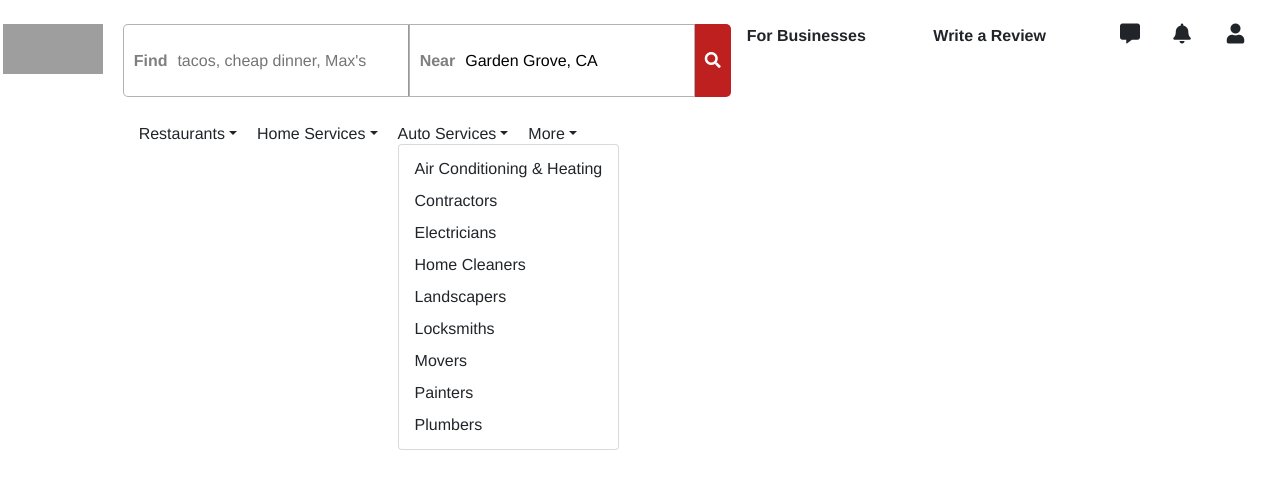
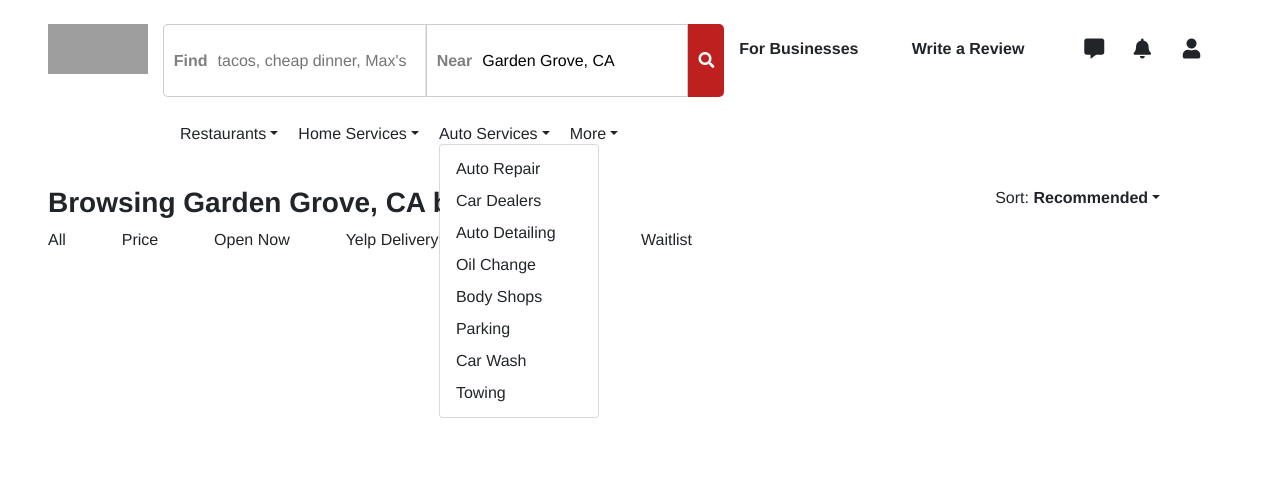
Before and after one commit to phu-trieu/yelp-clone, a React (Create React App) app: page / in a window 1280 px wide. Both pictures are taken after a click on the button "Auto Services". Shown: the top 488 px of the page. Built offline with nearby package versions, Linux system fonts and the light colour scheme; grey boxes are pictures that could not be loaded.

Commit message:
Started development of filters bar

```diff
--- a/src/SearchResults.css
+++ b/src/SearchResults.css
@@ -31,11 +31,11 @@
   grid-template-columns: auto 1fr;
   justify-items: start;
   padding-left: 10px;
-  border: 1px solid rgba(0, 0, 0, 0.3);
+  border: 1px solid rgba(0, 0, 0, 0.2);
 }
 
 .search-results-form>span:first-child {
-  border-right: 1px solid rgba(0, 0, 0, 0.4);
+  border-right: 1px solid rgba(0, 0, 0, 0.1);
   border-radius: 5px 0 0 5px;
 }
 
@@ -69,6 +69,21 @@
   display: grid;
   grid-template-rows: 1fr 1fr;
   grid-template-columns: 3.5fr 3.5fr 1fr 1fr 1fr;
+  align-items: center;
+}
+
+.search-filters-browsing-grid {
+  display: grid;
+  grid-template-rows: 1fr;
+  grid-template-columns: 8fr 2fr;
+}
+
+.search-filters-grid {
+  display: grid;
+  grid-template-rows: 1fr;
+  grid-template-columns: repeat(6, auto);
+  width: 75%;
+  max-width: 700px;
 }
 
 @media screen and (max-width: 750px) {
--- a/src/SearchResults.jsx
+++ b/src/SearchResults.jsx
@@ -1,11 +1,13 @@
 import React from 'react';
 import Header from './search-result-components/Header';
+import SearchFilters from './search-result-components/SearchFilters';
 import './SearchResults.css';
 
 const SearchResults = ({ setView }) => {
   return (
     <div>
       <Header setView={setView} />
+      <SearchFilters />
     </div>
   )
 }
--- a/src/homepage-components/Banner.jsx
+++ b/src/homepage-components/Banner.jsx
@@ -23,7 +23,7 @@
           <div className="banner-info-dropdown dropdown">
             <a className="btn d-flex link-light dropdown-toggle" id="dropdownMenu2" data-bs-toggle="dropdown" aria-expanded="false">
               <span>
-                <img src="./img/user_medium_square.png" alt="" />
+                <img src="./logo192.png" alt="" />
               </span>
             </a>
             <ul className="banner-info-dropdown-menu dropdown-menu" aria-labelledby="dropdownMenu2">
--- a/src/search-result-components/Header.jsx
+++ b/src/search-result-components/Header.jsx
@@ -10,7 +10,7 @@
 
   return (
     <div>
-      <div className="header-grid mt-4">
+      <div className="header-grid my-4 px-5">
         <h1 className="search-results-logo text-start" onClick={handleClick}><a href=""></a></h1>
         <HeaderForm />
         <div className="header-businesses-grid">
@@ -57,15 +57,14 @@
             <div className=" dropdown d-inline-block">
               <a href="#" className="dropdown-toggle text-decoration-none text-dark" role="button" id="dropdownMenuLink2" data-bs-toggle="dropdown" aria-expanded="false">Auto Services</a>
               <ul className="dropdown-menu" aria-labelledby="dropdownMenuLink2">
-                <li><a className="dropdown-item" href="#">Air Conditioning & Heating</a></li>
-                <li><a className="dropdown-item" href="#">Contractors</a></li>
-                <li><a className="dropdown-item" href="#">Electricians</a></li>
-                <li><a className="dropdown-item" href="#">Home Cleaners</a></li>
-                <li><a className="dropdown-item" href="#">Landscapers</a></li>
-                <li><a className="dropdown-item" href="#">Locksmiths</a></li>
-                <li><a className="dropdown-item" href="#">Movers</a></li>
-                <li><a className="dropdown-item" href="#">Painters</a></li>
-                <li><a className="dropdown-item" href="#">Plumbers</a></li>
+                <li><a className="dropdown-item" href="#">Auto Repair</a></li>
+                <li><a className="dropdown-item" href="#">Car Dealers</a></li>
+                <li><a className="dropdown-item" href="#">Auto Detailing</a></li>
+                <li><a className="dropdown-item" href="#">Oil Change</a></li>
+                <li><a className="dropdown-item" href="#">Body Shops</a></li>
+                <li><a className="dropdown-item" href="#">Parking</a></li>
+                <li><a className="dropdown-item" href="#">Car Wash</a></li>
+                <li><a className="dropdown-item" href="#">Towing</a></li>
               </ul>
             </div>
           </li>
@@ -73,15 +72,14 @@
             <div className=" dropdown d-inline-block">
               <a href="#" className="dropdown-toggle text-decoration-none text-dark" role="button" id="dropdownMenuLink2" data-bs-toggle="dropdown" aria-expanded="false">More</a>
               <ul className="dropdown-menu" aria-labelledby="dropdownMenuLink2">
-                <li><a className="dropdown-item" href="#">Air Conditioning & Heating</a></li>
-                <li><a className="dropdown-item" href="#">Contractors</a></li>
-                <li><a className="dropdown-item" href="#">Electricians</a></li>
-                <li><a className="dropdown-item" href="#">Home Cleaners</a></li>
-                <li><a className="dropdown-item" href="#">Landscapers</a></li>
-                <li><a className="dropdown-item" href="#">Locksmiths</a></li>
-                <li><a className="dropdown-item" href="#">Movers</a></li>
-                <li><a className="dropdown-item" href="#">Painters</a></li>
-                <li><a className="dropdown-item" href="#">Plumbers</a></li>
+                <li><a className="dropdown-item" href="#">Dry Cleaning</a></li>
+                <li><a className="dropdown-item" href="#">Hair Salons</a></li>
+                <li><a className="dropdown-item" href="#">Phone Repair</a></li>
+                <li><a className="dropdown-item" href="#">Gyms</a></li>
+                <li><a className="dropdown-item" href="#">Bars</a></li>
+                <li><a className="dropdown-item" href="#">Massage</a></li>
+                <li><a className="dropdown-item" href="#">Nightlife</a></li>
+                <li><a className="dropdown-item" href="#">Shopping</a></li>
               </ul>
             </div>
           </li>
--- /dev/null
+++ b/src/search-result-components/SearchFilters.jsx
@@ -0,0 +1,48 @@
+import React from 'react'
+
+const SearchFilters = () => {
+  return (
+    <div className="px-5">
+      <div className="search-filters-browsing-grid">
+        <h3 className="fw-bold">
+          Browsing Garden Grove, CA businesses
+        </h3>
+        <div>
+          <span>Sort: </span>
+          <div className=" dropdown d-inline-block">
+            <a href="#" className="dropdown-toggle text-decoration-none text-dark fw-bold" role="button" id="dropdownMenuLink2" data-bs-toggle="dropdown" aria-expanded="false">
+              Recommended
+            </a>
+            <ul className="dropdown-menu" aria-labelledby="dropdownMenuLink2">
+              <li><a className="dropdown-item text-info" href="#">Recommended</a></li>
+              <li><a className="dropdown-item" href="#">Highest Rated</a></li>
+              <li><a className="dropdown-item" href="#">Most Reviewed</a></li>
+            </ul>
+          </div>
+        </div>
+      </div>
+      <div className="search-filters-grid">
+        <div>
+          <p>All</p>
+        </div>
+        <div>
+          <p>Price</p>
+        </div>
+        <div>
+          <p>Open Now</p>
+        </div>
+        <div>
+          <p>Yelp Delivery</p>
+        </div>
+        <div>
+          <p>Yelp Takeout</p>
+        </div>
+        <div>
+          <p>Waitlist</p>
+        </div>
+      </div>
+    </div>
+  )
+}
+
+export default SearchFilters
```
